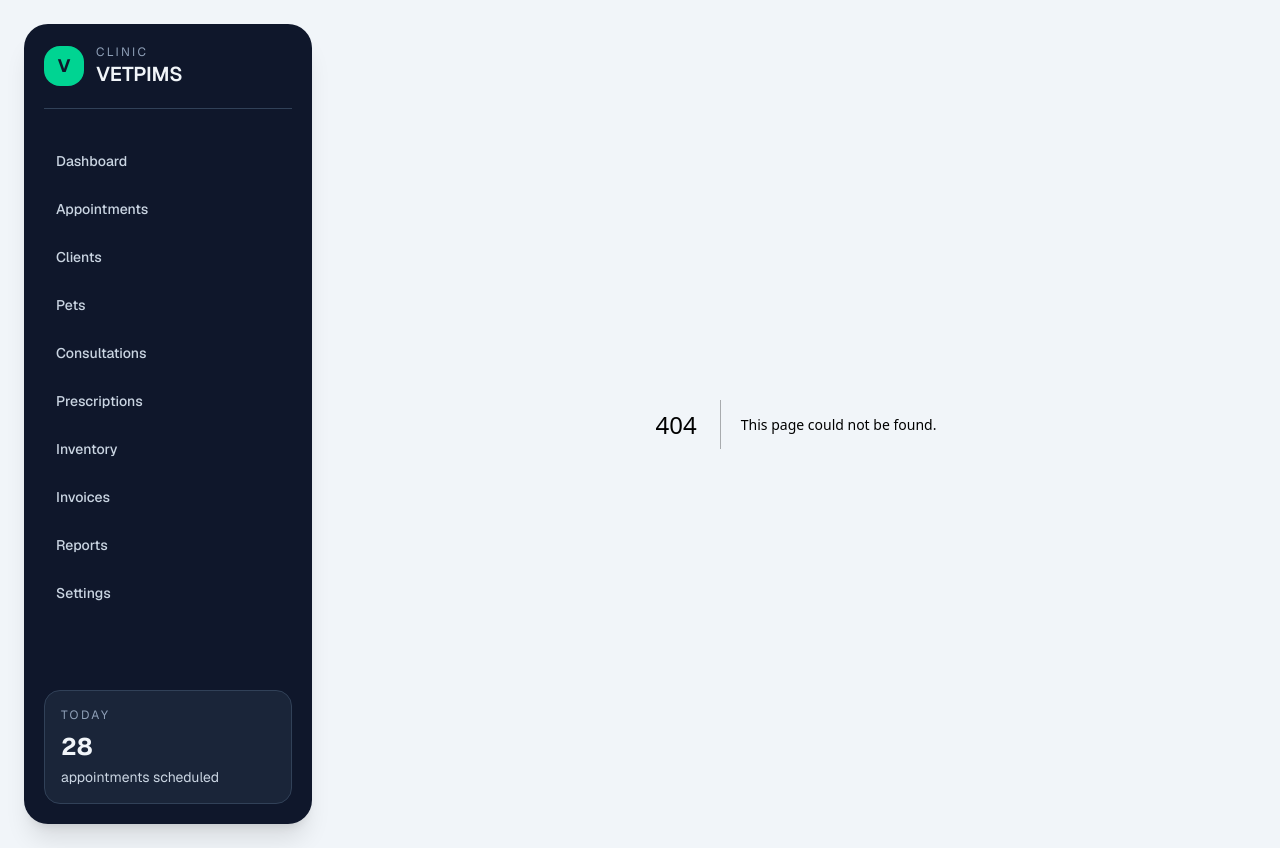
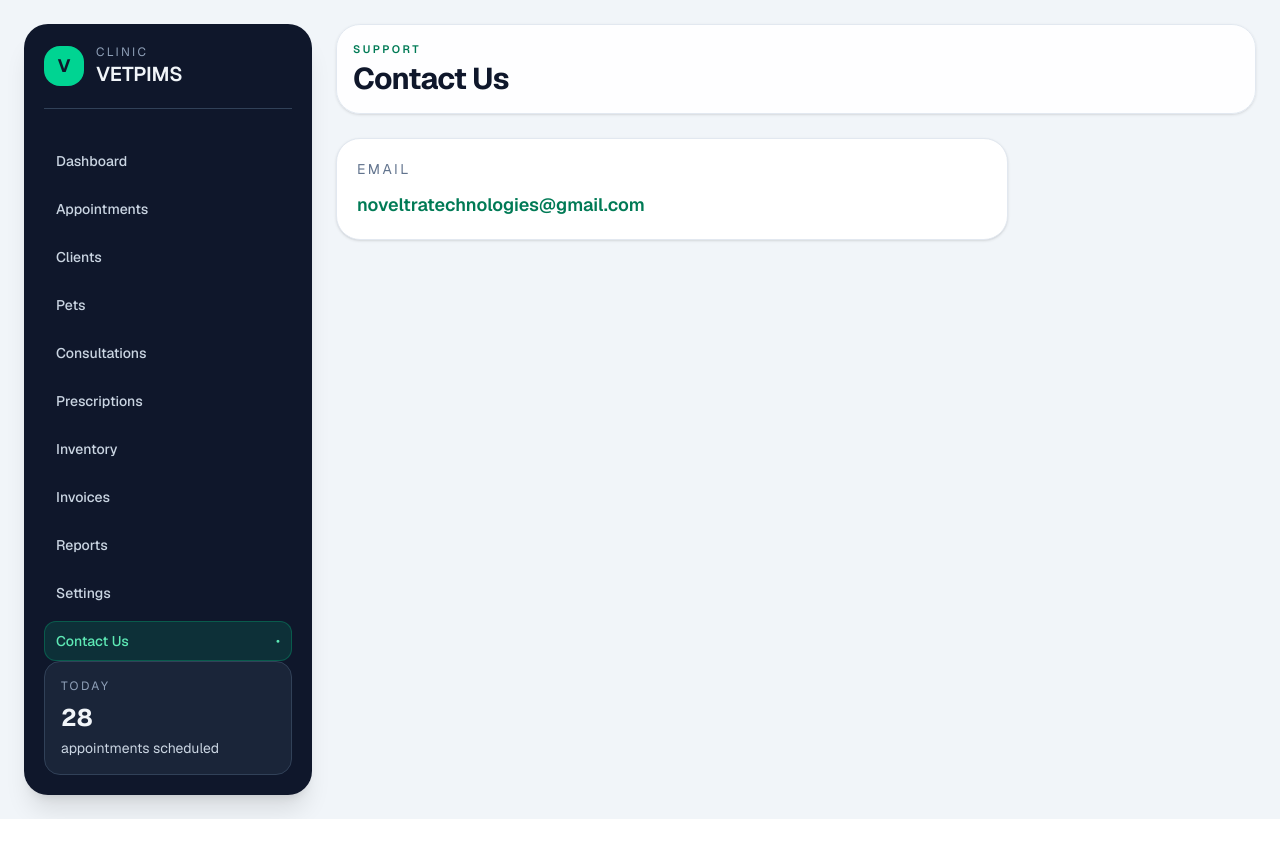
Before and after one commit to ShaluSasi/VetPIMS, a Next.js app: page /contact in a window 1280 px wide. Before the commit this address had no page. After the commit the page ends 819 px from the top, so only its background shows below. Built offline with nearby package versions, Linux system fonts and the light colour scheme.

Commit message:
Add Contact Us page

```diff
--- /dev/null
+++ b/app/contact/page.tsx
@@ -0,0 +1,23 @@
+import { PageHeader, Panel } from "@/components/ui";
+
+const contactEmail = "noveltratechnologies@gmail.com";
+
+export default function ContactPage() {
+  return (
+    <>
+      <PageHeader eyebrow="Support" title="Contact Us" />
+
+      <Panel className="max-w-2xl">
+        <p className="text-sm uppercase tracking-[0.18em] text-slate-500">
+          Email
+        </p>
+        <a
+          href={`mailto:${contactEmail}`}
+          className="mt-3 inline-block text-lg font-semibold text-emerald-700 hover:text-emerald-800"
+        >
+          {contactEmail}
+        </a>
+      </Panel>
+    </>
+  );
+}
--- a/components/app-shell.tsx
+++ b/components/app-shell.tsx
@@ -15,6 +15,7 @@ const navItems = [
   { label: "Invoices", href: "/invoices" },
   { label: "Reports", href: "/reports" },
   { label: "Settings", href: "/settings" },
+  { label: "Contact Us", href: "/contact" },
 ];
 
 export function AppShell({ children }: { children: ReactNode }) {
```
